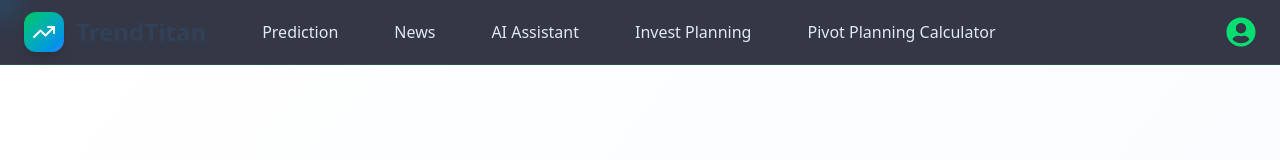
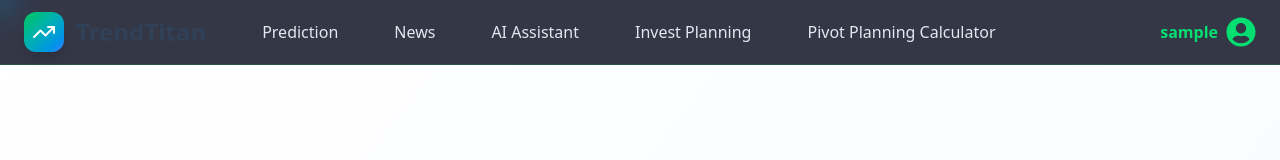
Before and after one commit to Yashpithwa/STOCK_PREDICITON, a React (Vite) app in the folder Client/: page /FrontPage in a window 1280 px wide. Shown: the top 160 px of the page. Built offline with nearby package versions, Linux system fonts and the light colour scheme; sample sign-in values are in the browser's storage.

Commit message:
FrontPage.jsx

```diff
--- a/Client/src/pages/FrontPage.jsx
+++ b/Client/src/pages/FrontPage.jsx
@@ -1,3 +1,4 @@
+// src/pages/FrontPage.jsx
 import React, { useState, useEffect } from "react";
 import { useNavigate } from "react-router-dom";
 import {
@@ -23,7 +24,7 @@ export default function FrontPage() {
   const [theme, setTheme] = useState("dark");
   const [mousePos, setMousePos] = useState({ x: 0, y: 0 });
   const [isOpen, setIsOpen] = useState(false);
-  const userName = "";
+  const userName = localStorage.getItem("userName") || "";
 
   const navLinks = [
     { text: "Prediction", path: "/FrontPage/StockPrediction" },
@@ -71,7 +72,6 @@ export default function FrontPage() {
       {/* Navbar */}
       <nav className="fixed top-0 left-0 right-0 z-50 bg-slate-950/80 backdrop-blur-lg border-b border-green-500/20">
         <div className="max-w-7xl mx-auto flex justify-between items-center px-6 py-3">
-
           {/* Logo */}
           <div onClick={() => navigate("/FrontPage")} className="flex items-center space-x-3 cursor-pointer group">
             <div className="w-10 h-10 bg-gradient-to-br from-green-500 to-blue-500 rounded-xl flex items-center justify-center shadow-lg group-hover:scale-110 transition-transform">
@@ -85,9 +85,7 @@ export default function FrontPage() {
           {/* Desktop Navbar */}
           <div className="hidden md:flex items-center justify-between w-full ml-10">
             <div className="flex items-center space-x-6">
-              {navLinks
-                .filter(link => link.text !== "Compare") // remove Compare page
-                .map(link => <NavButton key={link.text} text={link.text} path={link.path} />)}
+              {navLinks.filter(link => link.text !== "Compare").map(link => <NavButton key={link.text} text={link.text} path={link.path} />)}
             </div>
 
             {/* Profile Button */}
@@ -106,7 +104,6 @@ export default function FrontPage() {
               {isOpen ? <X className="w-7 h-7" /> : <Menu className="w-7 h-7" />}
             </button>
           </div>
-
         </div>
 
         {/* Mobile Menu */}
@@ -170,7 +167,6 @@ export default function FrontPage() {
             </div>
           </div>
         </section>
-
       </main>
     </div>
   );
```
